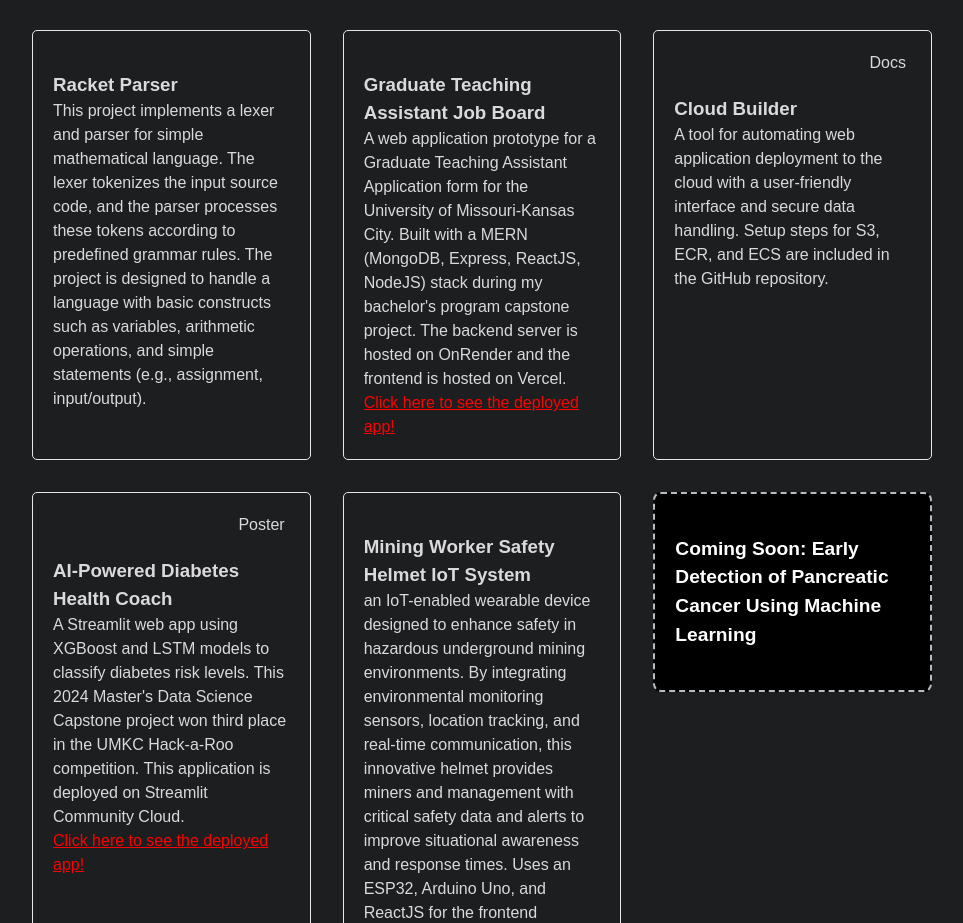
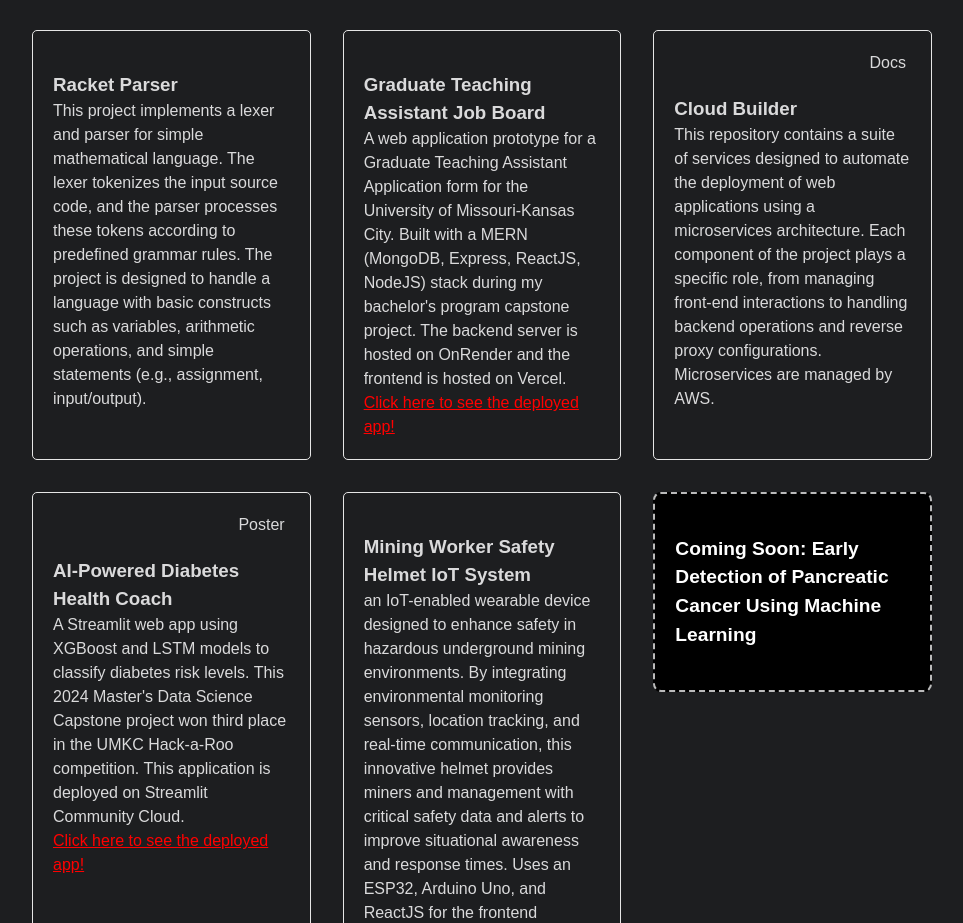
Before and after one commit to aa57c/PortfolioWebsite, a Next.js app: page / in a window 1280 px wide. Shown: the part 2542-3465 px from the top of the page, without its empty margins (158-1121 px from the left). Built offline with nearby package versions, Linux system fonts and the light colour scheme.

Commit message:
Update github_data.js

```diff
--- a/src/components/github_data.js
+++ b/src/components/github_data.js
@@ -52,7 +52,7 @@ export const projectData = [
     {
         id: 6,
         title: 'Cloud Builder',
-        description: 'A tool for automating web application deployment to the cloud with a user-friendly interface and secure data handling. Setup steps for S3, ECR, and ECS are included in the GitHub repository.',
+        description: 'This repository contains a suite of services designed to automate the deployment of web applications using a microservices architecture. Each component of the project plays a specific role, from managing front-end interactions to handling backend operations and reverse proxy configurations. Microservices are managed by AWS.',
         githublink: 'https://github.com/aa57c/cloudbuilder',
         deployed: false,
         demo: true,
```
